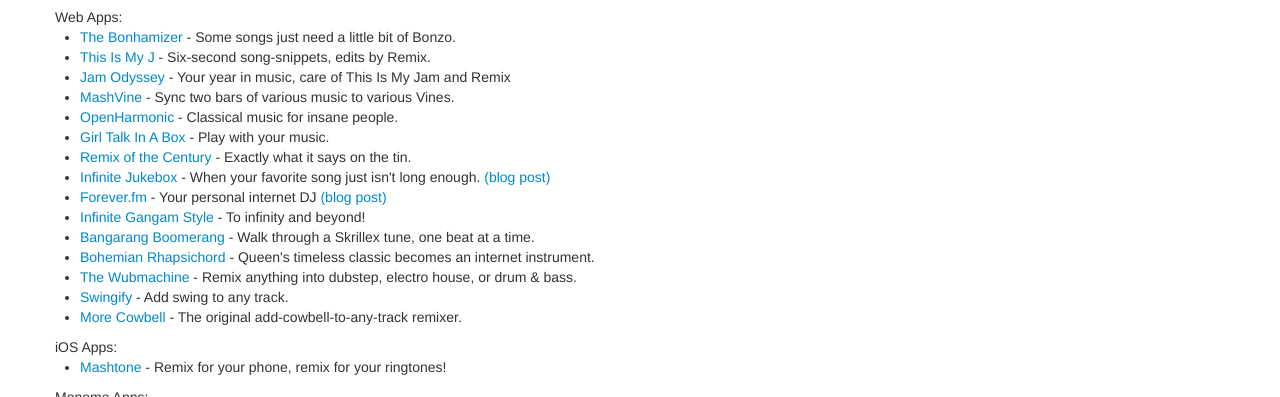
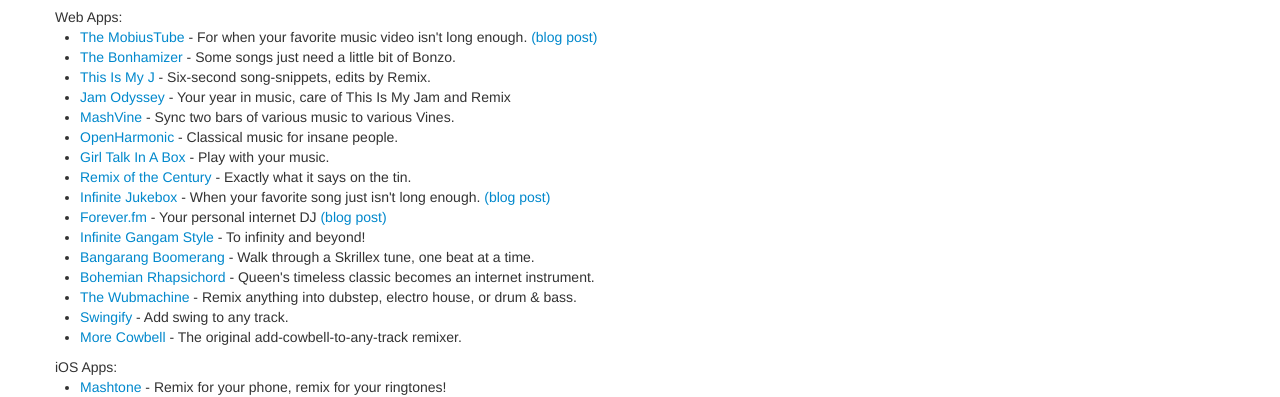
Before and after one commit to echonest/remix, a plain HTML site: page examples.html in a window 1280 px wide. Shown: the part 703-1100 px from the top of the page. Drawn offline with nearby package versions, Linux system fonts and the light colour scheme.

Commit message:
Adding MobiusTube to the examples page

```diff
--- a/examples.html
+++ b/examples.html
@@ -52,7 +52,8 @@
 
             Web Apps:
             <ul>
-            <li><a href="http://static.echonest.com/bonhamizer/" target="_blank">The Bonhamizer</a> - Some songs just need a little bit of Bonzo.</li>
+                <li><a href="http://static.echonest.com/mobiustube/" target="_blank">The MobiusTube</a> - For when your favorite music video isn't long enough. <a href="http://musicmachinery.com/2013/07/21/the-mobiustube/" target="_blank">(blog post)</a></li>
+                <li><a href="http://static.echonest.com/bonhamizer/" target="_blank">The Bonhamizer</a> - Some songs just need a little bit of Bonzo.</li>
                 <li><a href="http://thisismyj.com" target="_blank">This Is My J</a> - Six-second song-snippets, edits by Remix.</li>
                 <li><a href="http://2012.jamodyssey.com" target="_blank"> Jam Odyssey</a> - Your year in music, care of This Is My Jam and Remix</li>
                 <li><a href="http://joelanders.net/mashvine/" target="_blank">MashVine</a> - Sync two bars of various music to various Vines.</li>
```
